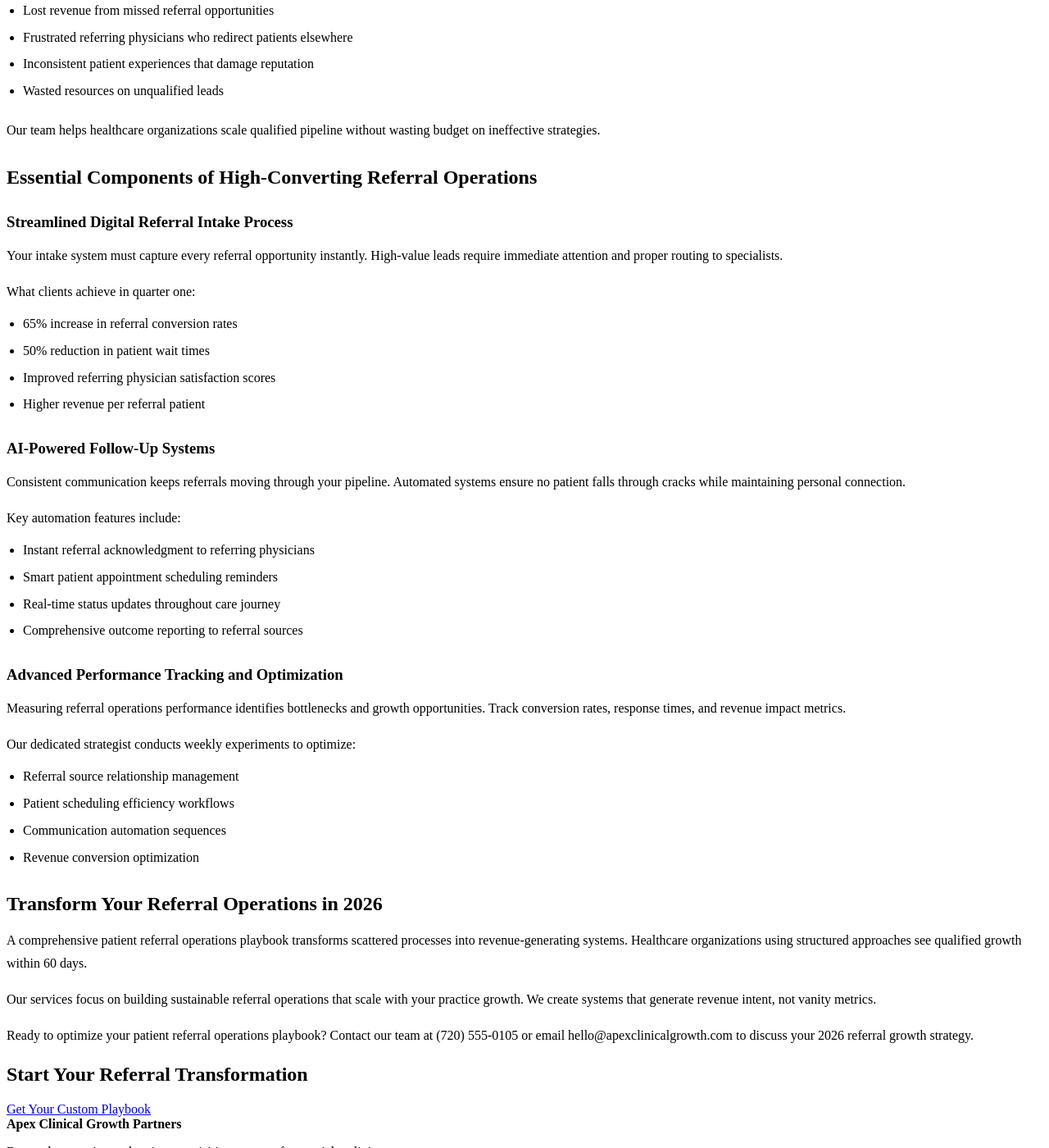
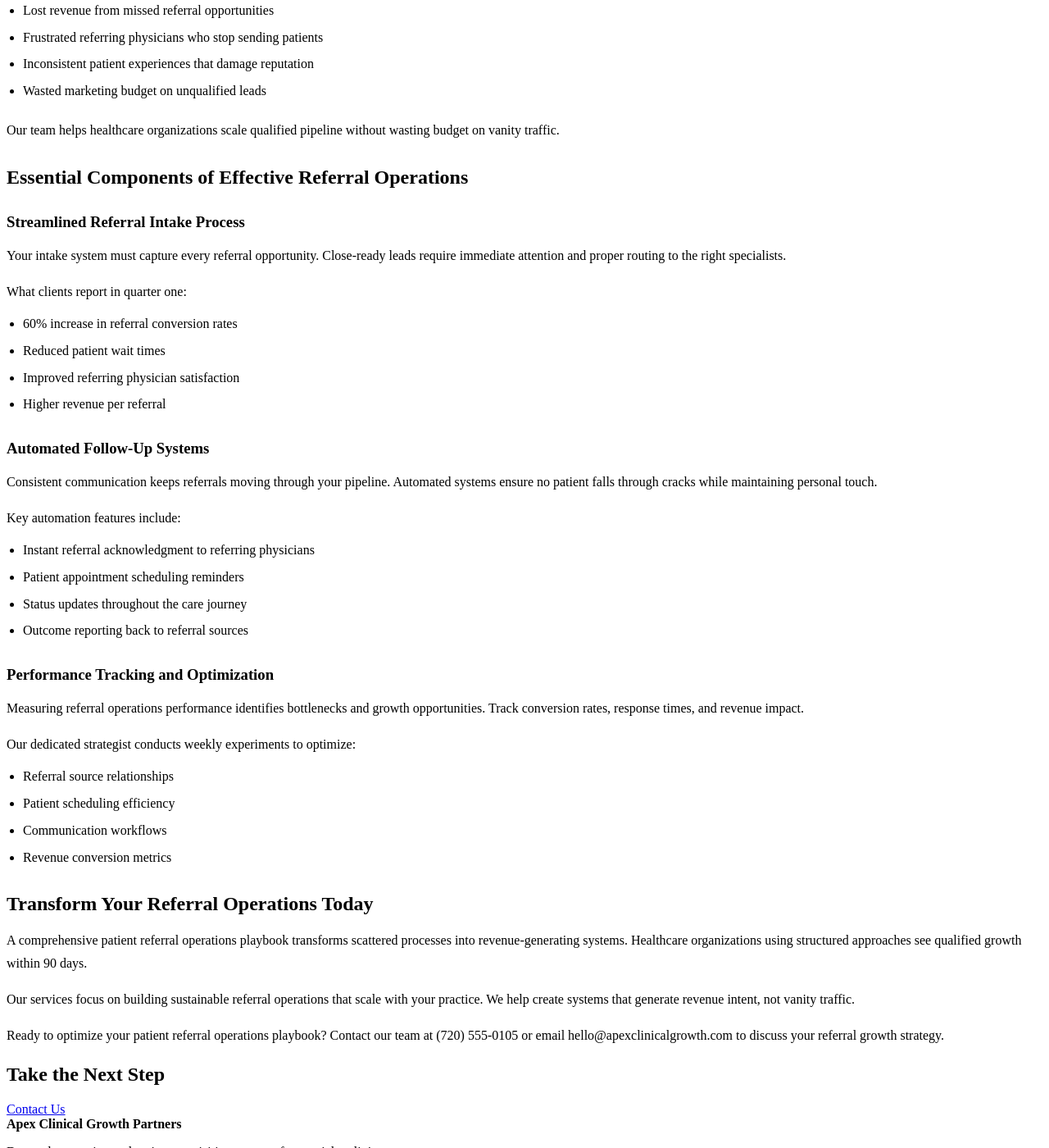
Before and after one commit to prjctlphbt/orbitr-canary-angular-20260228, a Jekyll site: the page angular-referral-ops-playbook-20260228142149.html, which Jekyll copies as it is, in a window 1280 px wide and 1400 px high, scrolled down 361 px. Shown: the whole window at 82% size. Built offline with Jekyll 4.4.1, drawn with Linux system fonts in a browser that asks for light colours; some of the changed text lies outside the part shown.

Commit message:
Rollback: Revert changes to angular-referral-ops-playbook-20260228142149.html

```diff
--- a/angular-referral-ops-playbook-20260228142149.html
+++ b/angular-referral-ops-playbook-20260228142149.html
@@ -4,8 +4,8 @@
 <head>
 <meta charset="utf-8"/>
 <meta content="width=device-width, initial-scale=1.0" name="viewport"/>
-<meta content="Transform patient referrals with our proven operations playbook. Increase conversion rates by 60% and streamline workflows. Expert healthcare growth strategies for 2026." name="description"/>
-<title>Patient Referral Operations Playbook 2026 - Healthcare Growth</title>
+<meta content="Streamline patient referrals with our comprehensive operations playbook. Optimize workflows, boost growth, and improve patient outcomes. Get started today." name="description"/>
+<title>Patient Referral Operations Playbook - Healthcare Growth</title>
 <style>
 
 
@@ -95,69 +95,69 @@
 <a href="/services/">Services</a>
 <a href="/blog/insights/">Insights</a>
 <a href="/contact/">Contact</a>
-<a class="cta" href="/contact/">Book Strategy Call</a>
+<a class="cta" href="/contact/">Book Intro Call</a>
 </nav>
 </div>
 </header>
 <main class="page-main">
 <section class="page-hero landing-hero">
 <div class="container">
-<h1>Patient Referral Operations Playbook 2026 - Healthcare Growth</h1>
-<a class="cta" href="/services/">Get Your Playbook</a>
+<h1>Patient Referral Operations Playbook - Healthcare Growth</h1>
+<a class="cta" href="/services/">Contact Us</a>
 </div>
 </section>
 <section class="landing-content">
 <div class="container orbitr-generated-content">
-<h1>Patient Referral Operations Playbook 2026 - Healthcare Growth</h1>
-<p>Your patient referral operations playbook determines practice success in 2026. Healthcare organizations lose 45% of referrals due to broken processes and delayed responses.</p>
-<p>Apex Clinical Growth Partners serving Denver, CO creates systematic approaches that convert referral opportunities into sustainable revenue growth.</p>
-<h2>Why Your Patient Referral Operations Playbook Drives Success</h2>
-<p>Referral operations directly impact your revenue growth. Without a structured patient referral operations playbook, practices experience:</p>
+<h1>Patient Referral Operations Playbook - Healthcare Growth</h1>
+<p>Your patient referral operations playbook determines whether your practice grows or stagnates. Most healthcare organizations lose 40% of referrals due to broken processes and missed follow-ups.</p>
+<p>Orbitr Canary Angular 20260228 serving the Denver, CO community specializes in creating systematic approaches that convert referral intent into revenue growth.</p>
+<h2>Why Your Patient Referral Operations Playbook Matters</h2>
+<p>Referral operations directly impact your bottom line. Without a structured patient referral operations playbook, practices experience:</p>
 <ul>
 <li>Lost revenue from missed referral opportunities</li>
-<li>Frustrated referring physicians who redirect patients elsewhere</li>
+<li>Frustrated referring physicians who stop sending patients</li>
 <li>Inconsistent patient experiences that damage reputation</li>
-<li>Wasted resources on unqualified leads</li>
+<li>Wasted marketing budget on unqualified leads</li>
 </ul>
-<p>Our team helps healthcare organizations scale qualified pipeline without wasting budget on ineffective strategies.</p>
-<h2>Essential Components of High-Converting Referral Operations</h2>
-<h3>Streamlined Digital Referral Intake Process</h3>
-<p>Your intake system must capture every referral opportunity instantly. High-value leads require immediate attention and proper routing to specialists.</p>
-<p>What clients achieve in quarter one:
+<p>Our team helps healthcare organizations scale qualified pipeline without wasting budget on vanity traffic.</p>
+<h2>Essential Components of Effective Referral Operations</h2>
+<h3>Streamlined Referral Intake Process</h3>
+<p>Your intake system must capture every referral opportunity. Close-ready leads require immediate attention and proper routing to the right specialists.</p>
+<p>What clients report in quarter one:
 <ul>
-<li>65% increase in referral conversion rates</li>
-<li>50% reduction in patient wait times</li>
-<li>Improved referring physician satisfaction scores</li>
-<li>Higher revenue per referral patient</li>
+<li>60% increase in referral conversion rates</li>
+<li>Reduced patient wait times</li>
+<li>Improved referring physician satisfaction</li>
+<li>Higher revenue per referral</li>
 </ul></p>
-<h3>AI-Powered Follow-Up Systems</h3>
-<p>Consistent communication keeps referrals moving through your pipeline. Automated systems ensure no patient falls through cracks while maintaining personal connection.</p>
+<h3>Automated Follow-Up Systems</h3>
+<p>Consistent communication keeps referrals moving through your pipeline. Automated systems ensure no patient falls through cracks while maintaining personal touch.</p>
 <p>Key automation features include:
 <ul>
 <li>Instant referral acknowledgment to referring physicians</li>
-<li>Smart patient appointment scheduling reminders</li>
-<li>Real-time status updates throughout care journey</li>
-<li>Comprehensive outcome reporting to referral sources</li>
+<li>Patient appointment scheduling reminders</li>
+<li>Status updates throughout the care journey</li>
+<li>Outcome reporting back to referral sources</li>
 </ul></p>
-<h3>Advanced Performance Tracking and Optimization</h3>
-<p>Measuring referral operations performance identifies bottlenecks and growth opportunities. Track conversion rates, response times, and revenue impact metrics.</p>
+<h3>Performance Tracking and Optimization</h3>
+<p>Measuring referral operations performance identifies bottlenecks and growth opportunities. Track conversion rates, response times, and revenue impact.</p>
 <p>Our dedicated strategist conducts weekly experiments to optimize:
 <ul>
-<li>Referral source relationship management</li>
-<li>Patient scheduling efficiency workflows</li>
-<li>Communication automation sequences</li>
-<li>Revenue conversion optimization</li>
+<li>Referral source relationships</li>
+<li>Patient scheduling efficiency</li>
+<li>Communication workflows</li>
+<li>Revenue conversion metrics</li>
 </ul></p>
-<h2>Transform Your Referral Operations in 2026</h2>
-<p>A comprehensive patient referral operations playbook transforms scattered processes into revenue-generating systems. Healthcare organizations using structured approaches see qualified growth within 60 days.</p>
-<p>Our services focus on building sustainable referral operations that scale with your practice growth. We create systems that generate revenue intent, not vanity metrics.</p>
-<p>Ready to optimize your patient referral operations playbook? Contact our team at (720) 555-0105 or email hello@apexclinicalgrowth.com to discuss your 2026 referral growth strategy.</p>
+<h2>Transform Your Referral Operations Today</h2>
+<p>A comprehensive patient referral operations playbook transforms scattered processes into revenue-generating systems. Healthcare organizations using structured approaches see qualified growth within 90 days.</p>
+<p>Our services focus on building sustainable referral operations that scale with your practice. We help create systems that generate revenue intent, not vanity traffic.</p>
+<p>Ready to optimize your patient referral operations playbook? Contact our team at (720) 555-0105 or email hello@apexclinicalgrowth.com to discuss your referral growth strategy.</p>
 </div>
 </section>
 <section class="landing-cta">
 <div class="container">
-<h2>Start Your Referral Transformation</h2>
-<a class="cta" href="/services/">Get Your Custom Playbook</a>
+<h2>Take the Next Step</h2>
+<a class="cta" href="/services/">Contact Us</a>
 </div>
 </section>
 </main>
```
